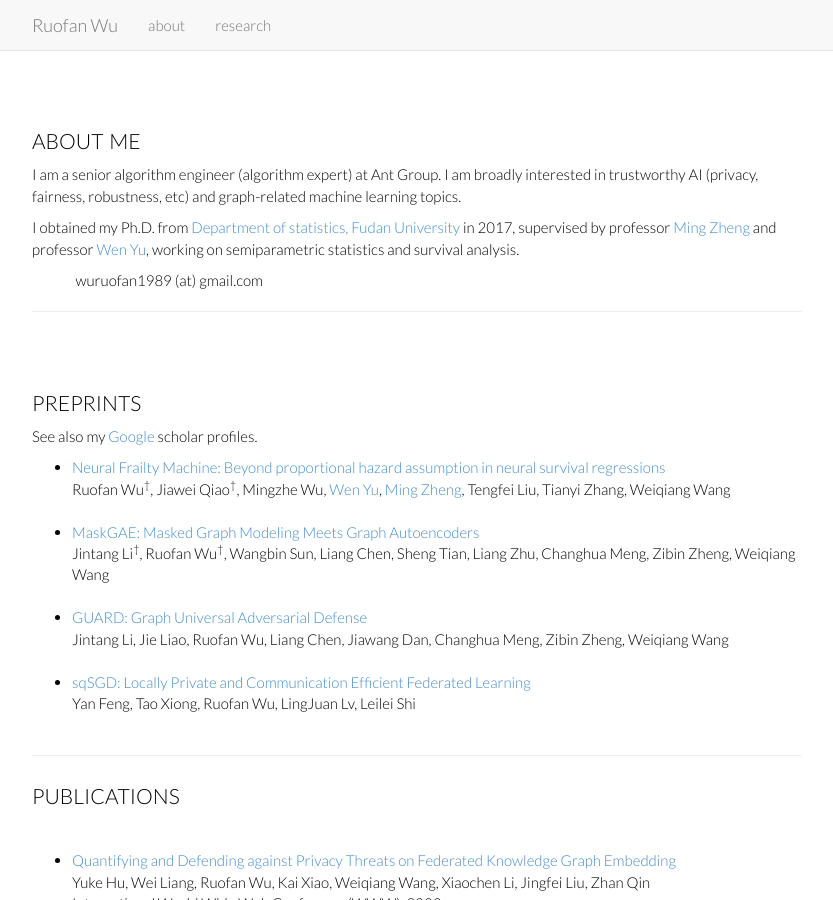
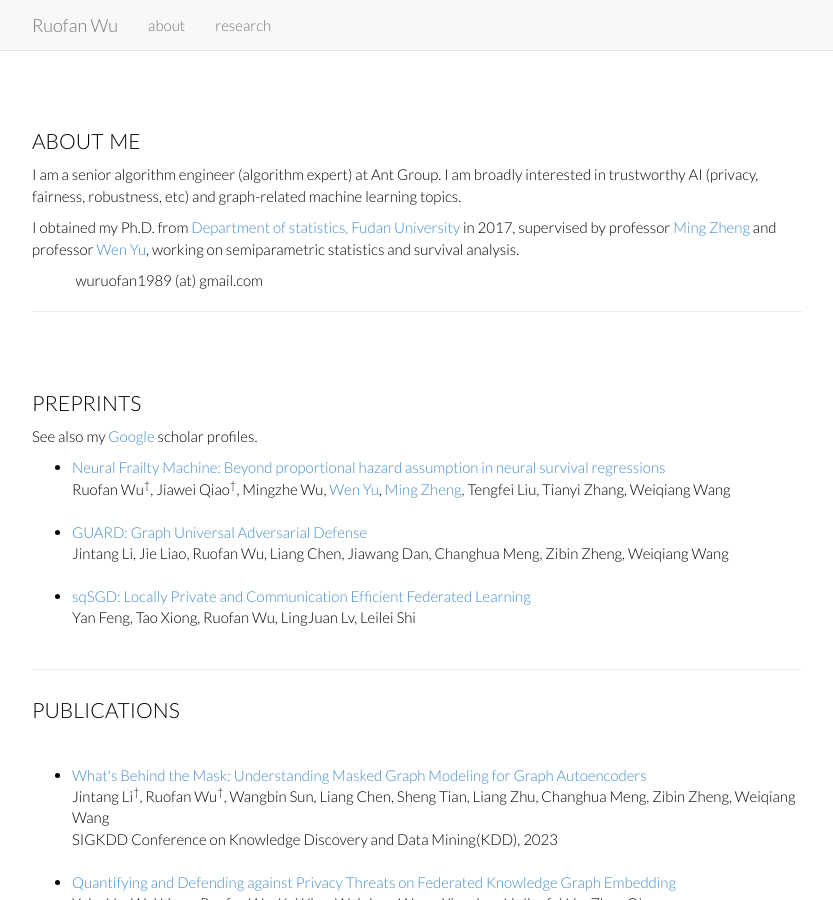
Before and after one commit to Rorschach1989/rorschach1989.github.io, a Jekyll site: the page index.html, which Jekyll copies as it is, in a window 1280 px wide and 900 px high. Shown: the whole window, without its empty margins (223-1056 px from the left). Built offline with Jekyll 4.4.1, drawn with Linux system fonts in a browser that asks for light colours; nearby versions of some CDN libraries; library files that are not in the unit come from our copies.

Commit message:
Add MaskGAE

```diff
--- a/index.html
+++ b/index.html
@@ -131,15 +131,6 @@
 		</li>
 
 		<li> <a href="https://arxiv.org/abs/2205.10053">
-			MaskGAE: Masked Graph Modeling Meets Graph Autoencoders </a><br>
-			Jintang Li<sup><span>&#8224;</span></sup>,
-			Ruofan Wu<sup><span>&#8224;</span></sup>,
-			Wangbin Sun, Liang Chen, Sheng Tian, Liang Zhu, Changhua Meng, Zibin Zheng, Weiqiang Wang
-			<br>
-			<br>
-		</li>
-
-		<li> <a href="https://arxiv.org/abs/2205.10053">
 			GUARD: Graph Universal Adversarial Defense </a><br>
 			Jintang Li, Jie Liao, Ruofan Wu, Liang Chen, Jiawang Dan, Changhua Meng, Zibin Zheng, Weiqiang Wang
 			<br>
@@ -167,6 +158,17 @@
 	  scholar profiles.   -->
 	  <br>
 	  <ul>
+
+		<li> <a href="https://arxiv.org/abs/2205.10053">
+			What's Behind the Mask: Understanding Masked Graph Modeling for Graph Autoencoders </a><br>
+			Jintang Li<sup><span>&#8224;</span></sup>,
+			Ruofan Wu<sup><span>&#8224;</span></sup>,
+			Wangbin Sun, Liang Chen, Sheng Tian, Liang Zhu, Changhua Meng, Zibin Zheng, Weiqiang Wang
+			<br>
+			SIGKDD Conference on Knowledge Discovery and Data Mining(KDD), 2023
+			<br>
+			<br>
+		</li>
 
 		<li> <a href="https://arxiv.org/abs/2304.02932">
 			Quantifying and Defending against Privacy Threats on Federated Knowledge Graph Embedding </a><br>
```
